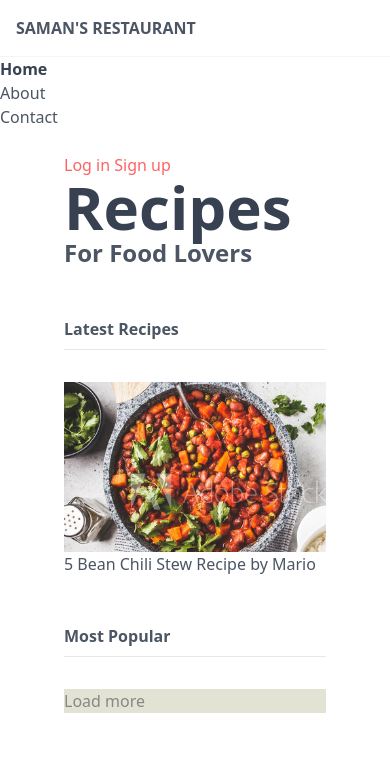
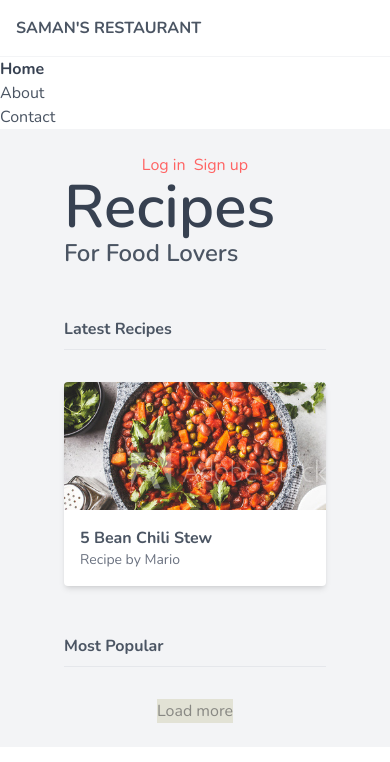
Before and after one commit to sam-nazarian/tailwindcss-practice, a website: page public/index.html in a window 390 px wide. Drawn offline with nearby package versions, Linux system fonts and the light colour scheme.

Commit message:
Implemented styles for the card & made it responsive

```diff
--- a/public/index.html
+++ b/public/index.html
@@ -7,7 +7,7 @@
   <link rel="stylesheet" href="styles.css">
 </head>
 
-<body class="text-gray-600">
+<body class="text-gray-600 font-body">
 
   <div>
 
@@ -38,10 +38,10 @@
       </nav>
     </div>
 
-    <main class="px-16 py-6">
-      <div>
+    <main class="px-16 py-6 bg-gray-100">
+      <div class="flex justify-center md:justify-end">
         <a href="#" class="text-primary">Log in</a>
-        <a href="#" class="text-primary">Sign up</a>
+        <a href="#" class="text-primary ml-2">Sign up</a>
       </div>
 
       <header>
@@ -54,13 +54,14 @@
 
         <div class="mt-8">
           <!-- cards go here -->
-          <div>
-            <img src="img/stew.jpeg" alt="stew">
-            <div>
-              <span>5 Bean Chili Stew</span>
-              <span>Recipe by Mario</span>
+          <div class="bg-white rounded overflow-hidden shadow-md">
+            <img src="img/stew.jpeg" alt="stew" class="w-full h-32 sm:h-48 object-cover">
+            <div class="m-4">
+              <span class="font-bold">5 Bean Chili Stew</span>
+              <span class="block text-gray-500 text-sm">Recipe by Mario</span>
             </div>
           </div>
+
         </div>
 
         <h4 class="font-bold mt-12 pb-2 border-b border-gray-200">Most Popular</h4>
@@ -70,9 +71,10 @@
         </div>
       </div>
 
-      <div>
+      <div class="flex justify-center">
         <div class="bg-secondary-100 text-secondary-200">Load more</div>
       </div>
+
     </main>
 
   </div>
--- a/src/styles.css
+++ b/src/styles.css
@@ -1,5 +1,5 @@
+@import url('https://fonts.googleapis.com/css2?family=Nunito:ital,wght@0,200;0,300;0,400;0,500;0,600;0,700;0,800;0,900;0,1000;1,200;1,300;1,400;1,500;1,600;1,700;1,800;1,900;1,1000&display=swap');
+
 @tailwind base;
-
 @tailwind components;
-
 @tailwind utilities;
--- a/tailwind.config.js
+++ b/tailwind.config.js
@@ -11,6 +11,10 @@ module.exports = {
           200: '#888883',
         },
       },
+
+      fontFamily: {
+        body: ['Nunito'],
+      },
     },
   },
   plugins: [],
```
Also changed, not shown: public/styles.css.
